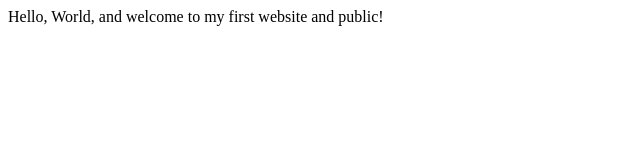
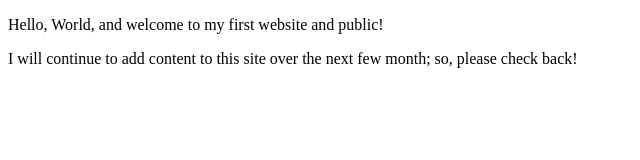
Before and after one commit to buirang/buirang.github.io, a plain HTML site: page index.html in a window 1280 px wide. Shown: the whole page, without its empty margins (0-640 px from the left). Drawn offline with Linux system fonts and the light colour scheme.

Commit message:
Expanded home page
Updated meta information and added content

```diff
--- a/index.html
+++ b/index.html
@@ -3,9 +3,13 @@
     <head>
         <meta charset="utf-8">
         <meta name="viewport" content="width=device-width, initial-scale=1.0">
-        <title>My First Website</title>
+        <meta name=" author" content="Trang Bui">
+
+
+        <title>CE Truffaut | Web Developer</title>
     </head>
     <body>
-       Hello, World, and welcome to my first website and public!
+       <p>Hello, World, and welcome to my first website and public!</p>
+       <p> I will continue to add content to this site over the next few month; so, please check back!</p>
     </body>
 </html>
```
